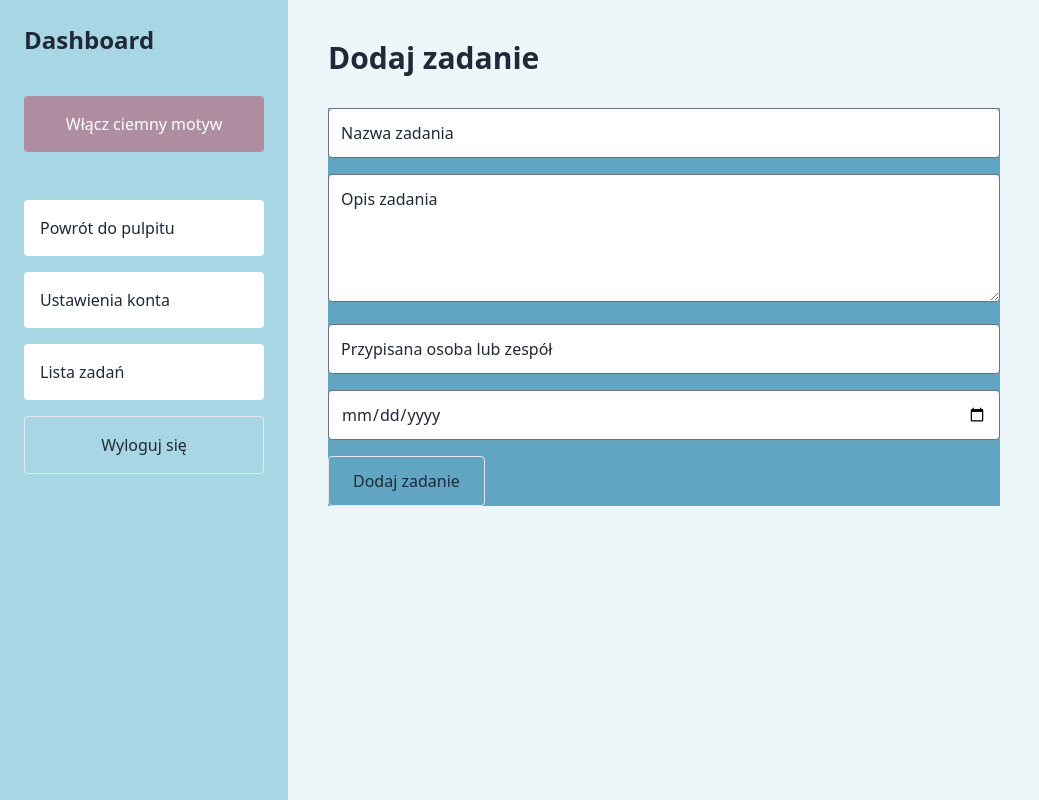
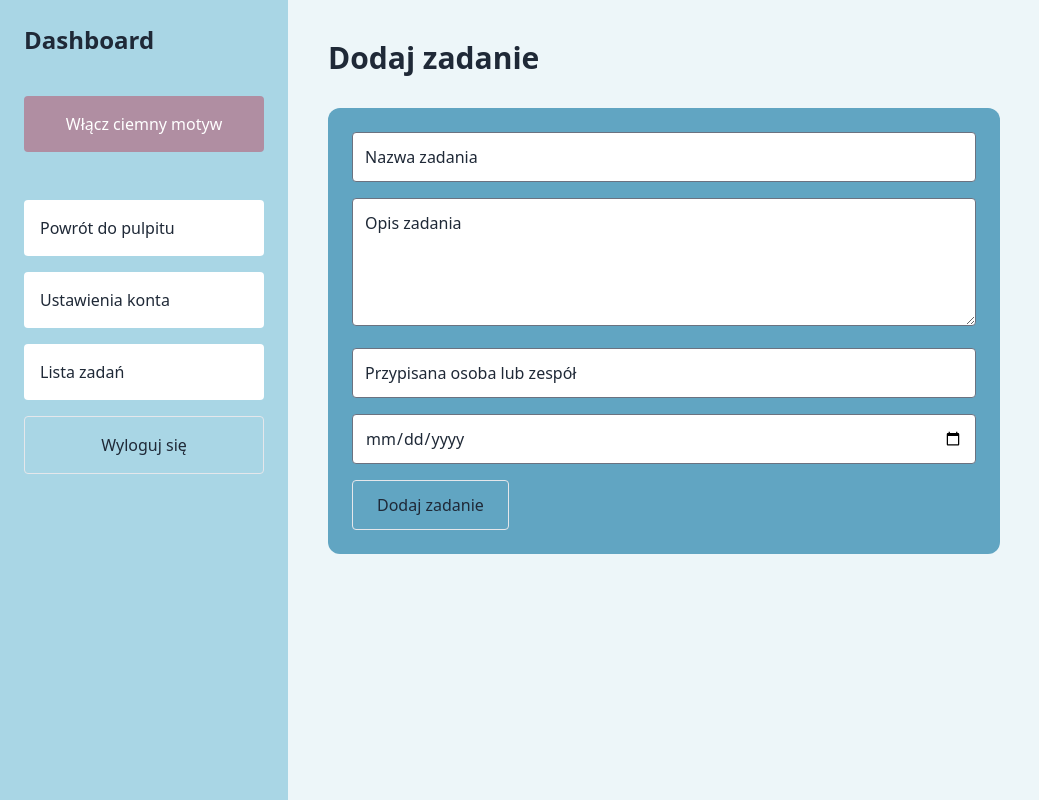
Before and after one commit to mwrobel7/task-manager, a Next.js app in the folder nextjs-dashboard/: page /dashboard in a window 1280 px wide. Shown: the whole page, without its empty margins (0-1039 px from the left). Built offline with nearby package versions, Linux system fonts and the light colour scheme; no server answers.

Commit message:
Update taskForm.tsx

```diff
--- a/nextjs-dashboard/app/components/taskForm.tsx
+++ b/nextjs-dashboard/app/components/taskForm.tsx
@@ -53,7 +53,7 @@ export default function TaskForm() {
 
       <form
         onSubmit={handleSubmit}
-        className="max-w-2xl space-y-4"
+        className="max-w-2xl space-y-4 p-6 rounded-xl"
       >
         <input
           type="text"
```
